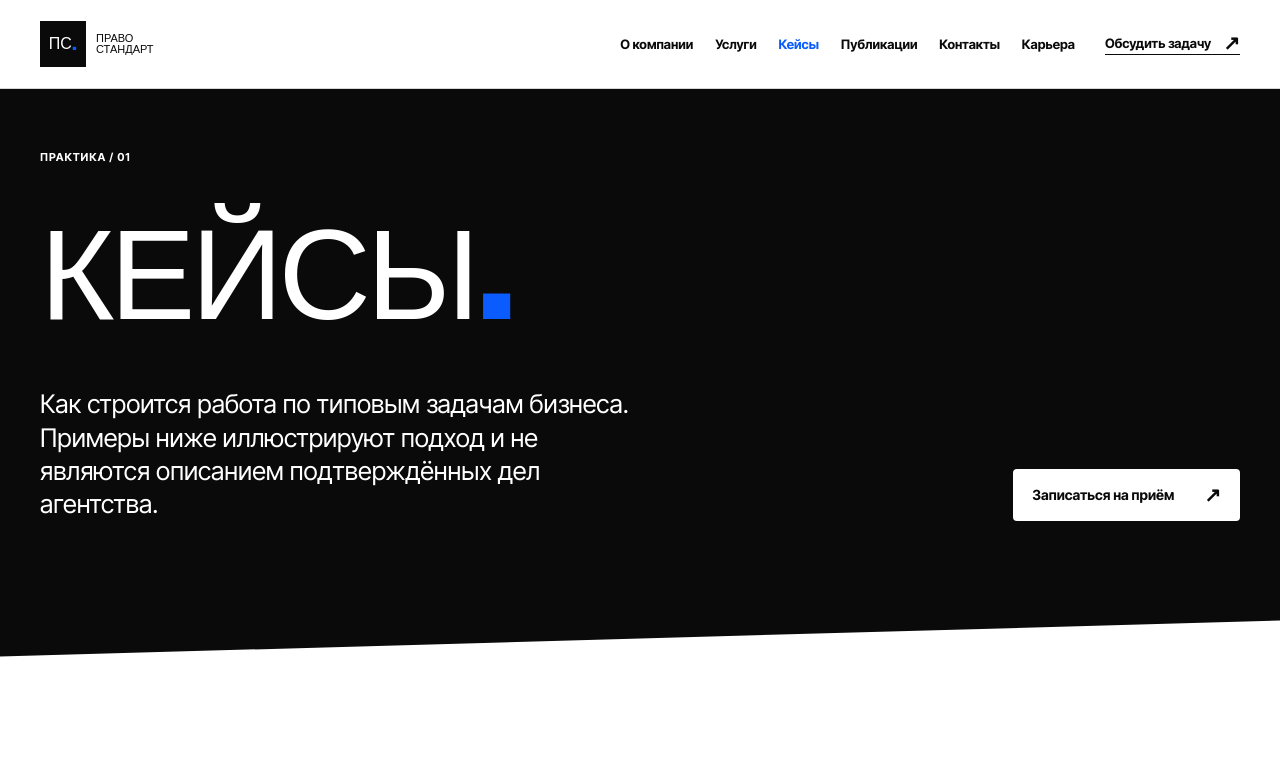
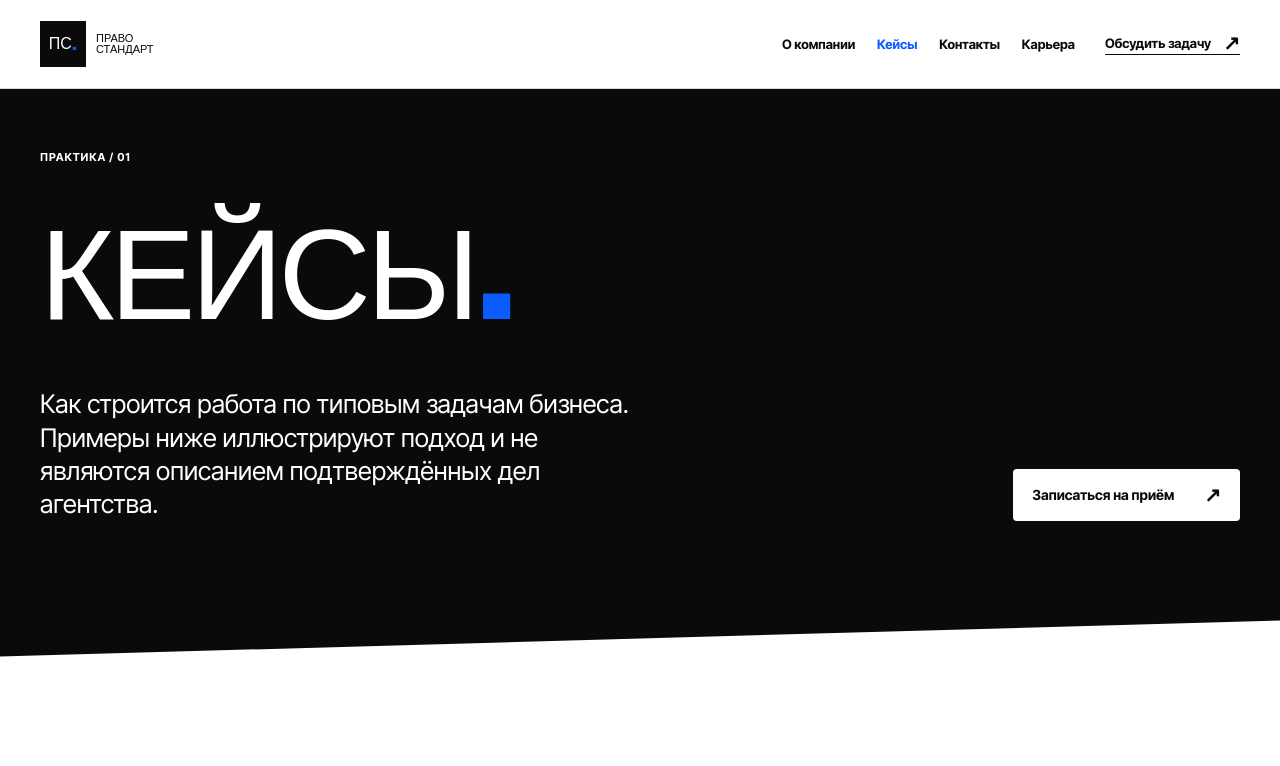
Before and after one commit to legalstandart/legalstandart.github.io, a plain HTML site: page cases.html in a window 1280 px wide. Shown: the top 766 px of the page. Drawn offline with Linux system fonts and the light colour scheme.

Commit message:
Update cases.html

```diff
--- a/cases.html
+++ b/cases.html
@@ -10,7 +10,7 @@
 </head>
 <body>
 <a class="skip-link" href="#main">К содержанию</a>
-<header class="site-header"><div class="container header-inner"><a class="brand" href="index.html" aria-label="ПравоСтандарт — главная"><span class="brand-mark">ПС<span class="brand-dot">.</span></span><span class="brand-name">ПРАВО<br>СТАНДАРТ</span></a><button class="menu-toggle" type="button" aria-label="Открыть меню" aria-expanded="false" aria-controls="site-nav"><span></span><span></span><span></span></button><nav class="site-nav" id="site-nav" aria-label="Основная навигация"><a href="index.html">О компании</a><a href="index.html#services">Услуги</a><a href="cases.html" aria-current="page">Кейсы</a><a href="index.html#publications">Публикации</a><a href="contacts.html">Контакты</a><a href="career.html">Карьера</a></nav><a class="header-contact" href="contacts.html#question">Обсудить задачу <span aria-hidden="true">↗</span></a></div></header>
+<header class="site-header"><div class="container header-inner"><a class="brand" href="index.html" aria-label="ПравоСтандарт — главная"><span class="brand-mark">ПС<span class="brand-dot">.</span></span><span class="brand-name">ПРАВО<br>СТАНДАРТ</span></a><button class="menu-toggle" type="button" aria-label="Открыть меню" aria-expanded="false" aria-controls="site-nav"><span></span><span></span><span></span></button><nav class="site-nav" id="site-nav" aria-label="Основная навигация"><a href="index.html">О компании</a> <!-- пока убрал <a href="index.html#services">Услуги</a> --> <a href="cases.html" aria-current="page">Кейсы</a> <!-- пока убрал  <a href="index.html#publications">Публикации</a> --> <a href="contacts.html">Контакты</a><a href="career.html">Карьера</a></nav><a class="header-contact" href="contacts.html#question">Обсудить задачу <span aria-hidden="true">↗</span></a></div></header>
 <main id="main">
   <section class="page-hero cut-bottom"><div class="container"><span class="eyebrow">ПРАКТИКА / 01</span><h1>КЕЙСЫ<span class="hero-period">.</span></h1><div class="page-hero-bottom"><p>Как строится работа по типовым задачам бизнеса. Примеры ниже иллюстрируют подход и не являются описанием подтверждённых дел агентства.</p><a class="button button-light" href="#consultation">Записаться на приём <span aria-hidden="true">↗</span></a></div></div></section>
   <section class="section cases-section"><div class="container"><div class="section-head"><span class="section-label">08 / СЦЕНАРИЕВ РАБОТЫ</span><h2 class="section-title">ОТ ЗАПРОСА<br>К ДЕЙСТВИЮ</h2><p>Каждый проект начинается с изучения документов и оценки перспектив. Конкретный результат зависит от обстоятельств дела.</p></div>
```
